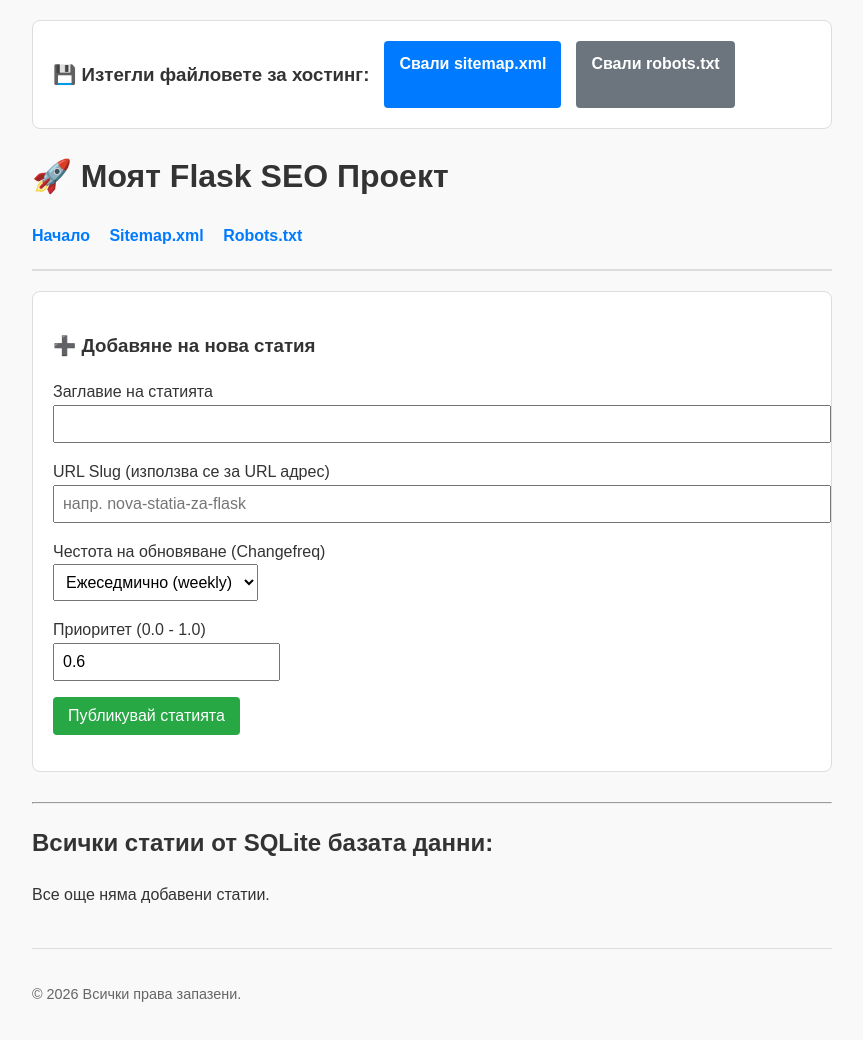
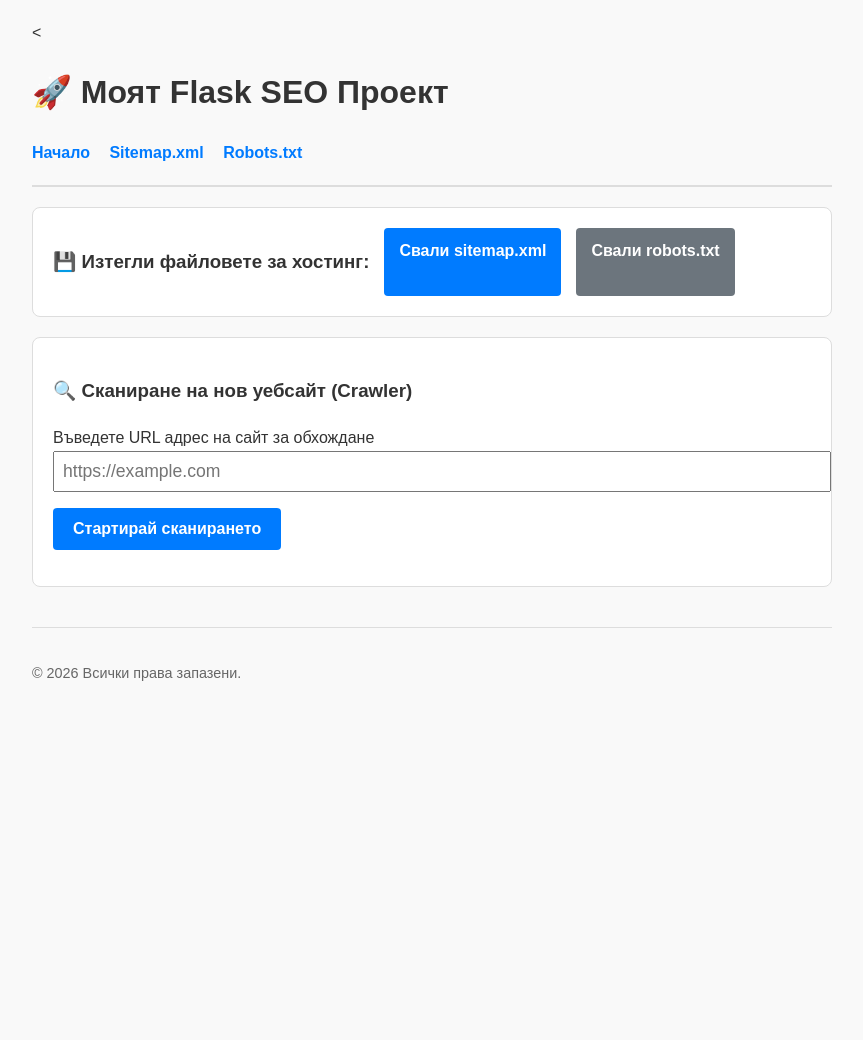
Before and after one commit to Dinamitrii/sitemap_generator, a Flask app: page / in a window 1280 px wide. Shown: the whole page, without its empty margins (208-1071 px from the left). After the commit the page ends 681 px from the top, so only its background shows below. Run offline with Flask 3, Linux system fonts and the light colour scheme.

Commit message:
simple changes added choice of domain for sitemap

```diff
--- a/app.py
+++ b/app.py
@@ -1,169 +1,128 @@
 import os
 import io
-import secrets
-from flask import Flask, render_template, Response, url_for, redirect, flash, send_file, abort
-from flask_sqlalchemy import SQLAlchemy
-from flask_sitemap import Sitemap
+import requests
+from bs4 import BeautifulSoup
+from urllib.parse import urljoin, urlparse
+import xml.etree.ElementTree as ET
+from xml.dom import minidom
 from datetime import datetime
-from dotenv import load_dotenv
 
-# Разширения за уеб форми
+from flask import Flask, render_template, Response, url_for, redirect, session, send_file, abort
 from flask_wtf import FlaskForm
-from wtforms import StringField, SelectField, FloatField, SubmitField
-from wtforms.validators import DataRequired, Length, NumberRange
+from wtforms import StringField, SubmitField
+from wtforms.validators import DataRequired, URL
+
+app = Flask(__name__)
+app.config['SECRET_KEY'] = os.getenv('SECRET_KEY', 'super-secret-key-for-crawler')
 
 
-# Функция за автоматично генериране на SECRET_KEY в .env файла
-def ensure_secret_key_exists():
-    env_path = '.env'
-    # Създаваме файла, ако изобщо не съществува
-    if not os.path.exists(env_path):
-        with open(env_path, 'w') as f:
-            f.write("FLASK_DEBUG=True\nDATABASE_URL=sqlite:///site.db\nSERVER_NAME=\n")
-
-    # Проверяваме дали вътре има SECRET_KEY
-    with open(env_path, 'r') as f:
-        content = f.read()
-
-    if "SECRET_KEY=" not in content:
-        # Генериране на сигурен случаен ключ от операционната система
-        random_key = secrets.token_hex(32)
-        with open(env_path, 'a') as f:
-            f.write(f"\nSECRET_KEY={random_key}\n")
-        print(f" Генериран е нов защитен SECRET_KEY и е записан в {env_path}")
+# --- Дефиниране на Формата за сканиране ---
+class ScanForm(FlaskForm):
+    domain_url = StringField('Въведете URL адрес на сайт за обхождане', validators=[DataRequired(), URL()])
+    submit = SubmitField('Стартирай сканирането')
 
 
-# Стартиране на проверката и зареждане на .env
-ensure_secret_key_exists()
-load_dotenv()
+# --- Функция за обхождане (Crawler) ---
+def crawl_site(start_url):
+    domain = urlparse(start_url).netloc
+    visited = set()
+    to_visit = {start_url}
 
-app = Flask(__name__)
+    # 1. СТРАТЕГИЧЕСКО ДОБАВЯНЕ: Лъжем сайта, че сме истински Google Chrome браузър
+    headers = {
+        'User-Agent': 'Mozilla/5.0 (Windows NT 10.0; Win64; x64) AppleWebKit/537.36 (KHTML, like Gecko) Chrome/120.0.0.0 Safari/537.36'
+    }
 
-# Конфигуриране от .env
-app.config['SECRET_KEY'] = os.getenv('SECRET_KEY')
-app.config['SQLALCHEMY_DATABASE_URI'] = os.getenv('DATABASE_URL', 'sqlite:///site.db')
-app.config['SQLALCHEMY_TRACK_MODIFICATIONS'] = False
-app.config['SITEMAP_BLUEPRINT_URL_PREFIX'] = '/'
-app.config['SITEMAP_INCLUDE_RULES_WITHOUT_PARAMS'] = True
+    max_pages = 100
 
-if os.getenv('SERVER_NAME'):
-    app.config['SERVER_NAME'] = os.getenv('SERVER_NAME')
+    while to_visit and len(visited) < max_pages:
+        current_url = to_visit.pop()
+        if current_url not in visited:
+            visited.add(current_url)
+            try:
+                # Подаваме нашите фалшиви браузърни заглавия (headers)
+                response = requests.get(current_url, headers=headers, timeout=5)
 
-db = SQLAlchemy(app)
-ext = Sitemap(app=app)
+                # Ако сайтът пак ни блокира, прескачаме страницата
+                if response.status_code != 200:
+                    continue
 
+                soup = BeautifulSoup(response.text, 'html.parser')
+                for a_tag in soup.find_all('a', href=True):
+                    full_url = urljoin(current_url, a_tag['href'])
+                    parsed_url = urlparse(full_url)
 
-# --- Модел на Базата Данни ---
-class Post(db.Model):
-    id = db.Column(db.Integer, primary_key=True)
-    title = db.Column(db.String(100), nullable=False)
-    slug = db.Column(db.String(100), unique=True, nullable=False)
-    updated_at = db.Column(db.DateTime, default=datetime.utcnow, onupdate=datetime.utcnow)
-    changefreq = db.Column(db.String(20), default='weekly')
-    priority = db.Column(db.Float, default=0.6)
+                    # Проверка дали линкът принадлежи на същия домейн
+                    if parsed_url.netloc == domain and parsed_url.scheme in ['http', 'https']:
+                        # ПОПРАВКА ТУК: Оставяме адреса като нишка (string), а не списък (list)
+                        clean_url = full_url.split('#')[0]
 
+                        if clean_url not in visited:
+                            to_visit.add(clean_url)
+            except Exception as e:
+                print(f"Грешка при сканиране на {current_url}: {e}")
+                continue
 
-# --- Дефиниране на Уеб Формата (Flask-WTF) ---
-class PostForm(FlaskForm):
-    title = StringField('Заглавие на статията', validators=[DataRequired(), Length(max=100)])
-    slug = StringField('URL Slug', validators=[DataRequired(), Length(max=100)])
-    changefreq = SelectField('Честота на обновяване (Changefreq)', choices=[
-        ('always', 'Винаги (always)'),
-        ('hourly', 'Ежечасно (hourly)'),
-        ('daily', 'Ежедневно (daily)'),
-        ('weekly', 'Ежеседмично (weekly)'),
-        ('monthly', 'Ежемесечно (monthly)'),
-        ('yearly', 'Ежегодно (yearly)'),
-        ('never', 'Никога (never)')
-    ], default='weekly')
-    priority = FloatField('Приоритет (0.0 - 1.0)', default=0.6, validators=[
-        DataRequired(), NumberRange(min=0.0, max=1.0)
-    ])
-    submit = SubmitField('Публикувай статията')
+    return list(visited)
 
 
 # --- Маршрути ---
 
 @app.route('/', methods=['GET', 'POST'])
 def index():
-    form = PostForm()
+    form = ScanForm()
+    if form.validate_on_submit():
+        target_url = form.domain_url.data.strip('/')
 
-    # Проверка дали формата е попълнена правилно и изпратена
-    if form.validate_on_submit():
-        # Създаване на нов запис в базата данни
-        new_post = Post(
-            title=form.title.data,
-            slug=form.slug.data.strip().lower().replace(" ", "-"),  # Опростен формат за slug
-            changefreq=form.changefreq.data,
-            priority=form.priority.data
-        )
-        try:
-            db.session.add(new_post)
-            db.session.commit()
-            return redirect(url_for('index'))
-        except Exception:
-            db.session.rollback()
-            return "Грешка: Възможно е този URL Slug вече да съществува!"
+        # Обхождаме сайта и взимаме списък с уникални линкове
+        discovered_urls = crawl_site(target_url)
 
-    posts = Post.query.all()
-    return render_template('index.html', posts=posts, form=form)
+        # Запазваме резултатите временно в потребителската сесия
+        session['scanned_domain'] = target_url
+        session['discovered_urls'] = discovered_urls
+        session['url_count'] = len(discovered_urls)
 
+        return redirect(url_for('index'))
 
-@app.route('/blog/<string:slug>')
-def view_post(slug):
-    post = Post.query.filter_by(slug=slug).first_or_404()
-    return f"""
-    <div style="font-family: Arial; max-width: 600px; margin: 40px auto; line-height: 1.6;">
-        <a href="{url_for('index')}">&larr; Назад към началото</a>
-        <h1>{post.title}</h1>
-        <hr>
-        <small style="color: #666;">SEO мета данни: Обновяване: {post.changefreq} | Приоритет: {post.priority}</small>
-    </div>
-    """
+    return render_template('index.html', form=form)
 
-
-# --- Sitemap & Robots.txt ---
-@ext.register_generator
-def view_post_generator():
-    posts = Post.query.all()
-    for post in posts:
-        yield ('view_post', {'slug': post.slug}, post.updated_at.strftime('%Y-%m-%d'), post.changefreq, post.priority)
-
-
-@app.route('/robots.txt')
-def robots_txt():
-    sitemap_url = url_for('flask_sitemap.sitemap', _external=True)
-    content = f"User-agent: *\nAllow: /\n\nSitemap: {sitemap_url}"
-    return Response(content, mimetype="text/plain")
-
-
-# ... останалият ви код (модели, форми, индекси) ...
 
 @app.route('/export/<string:filename>')
 def export_file(filename):
+    # Ако потребителят се опитва да свали файл без първо да е сканирал сайт
+    if 'scanned_domain' not in session or 'discovered_urls' not in session:
+        return abort(400, "Първо трябва да сканирате уебсайт!")
+
+    target_url = session['scanned_domain']
+    urls = session['discovered_urls']
+    today = datetime.today().strftime('%Y-%m-%d')
+
     if filename == 'sitemap.xml':
-        # 1. Извличаме текущите данни за sitemap
-        # Използваме скритото системно име, с което flask_sitemap регистрира маршрута си
-        try:
-            # Извикваме системния отговор на разширението за sitemap
-            sitemap_view = app.view_functions['flask_sitemap.sitemap']
-            response = sitemap_view()
-            file_data = response.get_data()
-            mimetype = 'application/xml'
-        except Exception:
-            return abort(500, "Грешка при генериране на sitemap.")
+        root = ET.Element("urlset", xmlns="http://sitemaps.org")
+        for url in sorted(urls):
+            url_tag = ET.SubElement(root, "url")
+            loc = ET.SubElement(url_tag, "loc")
+            loc.text = url
+            lastmod = ET.SubElement(url_tag, "lastmod")
+            lastmod.text = today
+            changefreq = ET.SubElement(url_tag, "changefreq")
+            changefreq.text = "weekly"
+            priority = ET.SubElement(url_tag, "priority")
+            priority.text = "1.0" if url == target_url else "0.7"
+
+        # Разкрасяване на XML формата
+        xml_str = ET.tostring(root, encoding='utf-8')
+        parsed_xml = minidom.parseString(xml_str)
+        file_data = parsed_xml.toprettyxml(indent="  ", encoding="utf-8")
+        mimetype = 'application/xml'
 
     elif filename == 'robots.txt':
-        # 2. Извличаме съдържанието за robots.txt директно от нашата функция
-        sitemap_url = url_for('flask_sitemap.sitemap', _external=True)
-        content = f"User-agent: *\nAllow: /\n\nSitemap: {sitemap_url}"
+        content = f"User-agent: *\nAllow: /\n\nSitemap: {target_url}/sitemap.xml"
         file_data = content.encode('utf-8')
         mimetype = 'text/plain'
+    else:
+        return abort(404)
 
-    else:
-        return abort(404)  # Непознат файл
-
-    # Изпращаме файла към потребителя като сваляне (download)
     return send_file(
         io.BytesIO(file_data),
         mimetype=mimetype,
@@ -173,8 +132,4 @@ def export_file(filename):
 
 
 if __name__ == '__main__':
-    with app.app_context():
-        db.create_all()  # Създава празна база данни, ако не съществува
-
-    is_debug = os.getenv('FLASK_DEBUG', 'False').lower() in ['true', '1', 't']
-    app.run(debug=is_debug)
+    app.run(debug=True)
--- a/templates/base.html
+++ b/templates/base.html
@@ -60,6 +60,17 @@
 </head>
 <body>
 
+<
+
+<header>
+    <h1>🚀 Моят Flask SEO Проект</h1>
+    <nav>
+        <a href="{{ url_for('index') }}">Начало</a>
+        <a href="/sitemap.xml" target="_blank">Sitemap.xml</a>
+        <a href="/robots.txt" target="_blank">Robots.txt</a>
+    </nav>
+</header>
+
 <div style="background: #fff; padding: 20px; border-radius: 8px; border: 1px solid #ddd; margin-bottom: 20px; display: flex; gap: 15px;">
     <h3>💾 Изтегли файловете за хостинг:</h3>
     <a href="{{ url_for('export_file', filename='sitemap.xml') }}"
@@ -71,14 +82,6 @@
 </div>
 
 
-<header>
-    <h1>🚀 Моят Flask SEO Проект</h1>
-    <nav>
-        <a href="{{ url_for('index') }}">Начало</a>
-        <a href="/sitemap.xml" target="_blank">Sitemap.xml</a>
-        <a href="/robots.txt" target="_blank">Robots.txt</a>
-    </nav>
-</header>
 
 <main>
     <!-- Тук ще се вмъква съдържанието от другите страници -->
--- a/templates/index.html
+++ b/templates/index.html
@@ -1,56 +1,38 @@
 {% extends 'base.html' %}
 
-{% block title %}Начало - Добавяне на статии{% endblock %}
+{% block title %}Sitemap & Robots Generator{% endblock %}
 
 {% block content %}
 <div style="background: #fff; padding: 20px; border-radius: 8px; border: 1px solid #ddd; margin-bottom: 30px;">
-    <h3>➕ Добавяне на нова статия</h3>
+    <h3>🔍 Сканиране на нов уебсайт (Crawler)</h3>
 
-    <!-- Форма за въвеждане -->
     <form method="POST" action="{{ url_for('index') }}">
-        {{ form.hidden_tag() }} <!-- Защита срещу CSRF атаки -->
-
+        {{ form.hidden_tag() }}
         <p>
-            {{ form.title.label }}<br>
-            {{ form.title(style="width: 100%; padding: 8px; font-size: 1em;") }}
-        </p>
-        <p>
-            {{ form.slug.label }} (използва се за URL адрес)<br>
-            {{ form.slug(style="width: 100%; padding: 8px; font-size: 1em;", placeholder="напр. nova-statia-za-flask")
+            {{ form.domain_url.label }}<br>
+            {{ form.domain_url(style="width: 100%; padding: 8px; font-size: 1.1em;", placeholder="https://example.com")
             }}
         </p>
         <p>
-            {{ form.changefreq.label }}<br>
-            {{ form.changefreq(style="padding: 8px; font-size: 1em;") }}
-        </p>
-        <p>
-            {{ form.priority.label }}<br>
-            {{ form.priority(style="padding: 8px; font-size: 1em;") }}
-        </p>
-        <p>
-            {{ form.submit(style="background: #28a745; color: white; border: none; padding: 10px 15px; font-size: 1em;
-            cursor: pointer; border-radius: 4px;") }}
+            {{ form.submit(style="background: #007BFF; color: white; border: none; padding: 12px 20px; font-size: 1em;
+            cursor: pointer; border-radius: 4px; font-weight: bold;") }}
         </p>
     </form>
 </div>
 
-<hr>
-
-<h2>Всички статии от SQLite базата данни:</h2>
-{% if posts %}
-<ul>
-    {% for post in posts %}
-    <li>
-        <a class="post-link" href="{{ url_for('view_post', slug=post.slug) }}">{{ post.title }}</a>
-        <div class="meta">
-            Последна промяна: {{ post.updated_at.strftime('%Y-%m-%d') }} |
-            Честота: <code>{{ post.changefreq }}</code> |
-            Приоритет: <code>{{ post.priority }}</code>
-        </div>
-    </li>
-    {% endfor %}
-</ul>
-{% else %}
-<p>Все още няма добавени статии.</p>
+<!-- Показване на бутони за изтегляне САМО АКО има успешно сканиран сайт в сесията -->
+{% if session.get('scanned_domain') %}
+<div style="background: #e9ecef; padding: 20px; border-radius: 8px; border: 1px solid #ced4da; margin-bottom: 30px;">
+    <h3 style="margin-top: 0;">💾 Резултати за: <span style="color: #28a745;">{{ session['scanned_domain'] }}</span></h3>
+    <p>Намерени уникални страници: <strong>{{ session.get('url_count', 0) }}</strong></p>
+    <div style="display: flex; gap: 15px;">
+        <a href="{{ url_for('export_file', filename='sitemap.xml') }}"
+           style="background: #28a745; color: white; padding: 10px 15px; text-decoration: none; border-radius: 4px; font-weight: bold;">Свали
+            sitemap.xml</a>
+        <a href="{{ url_for('export_file', filename='robots.txt') }}"
+           style="background: #6c757d; color: white; padding: 10px 15px; text-decoration: none; border-radius: 4px; font-weight: bold;">Свали
+            robots.txt</a>
+    </div>
+</div>
 {% endif %}
 {% endblock %}
```
Also changed, not shown: requirements.txt (+7 -0 lines).
